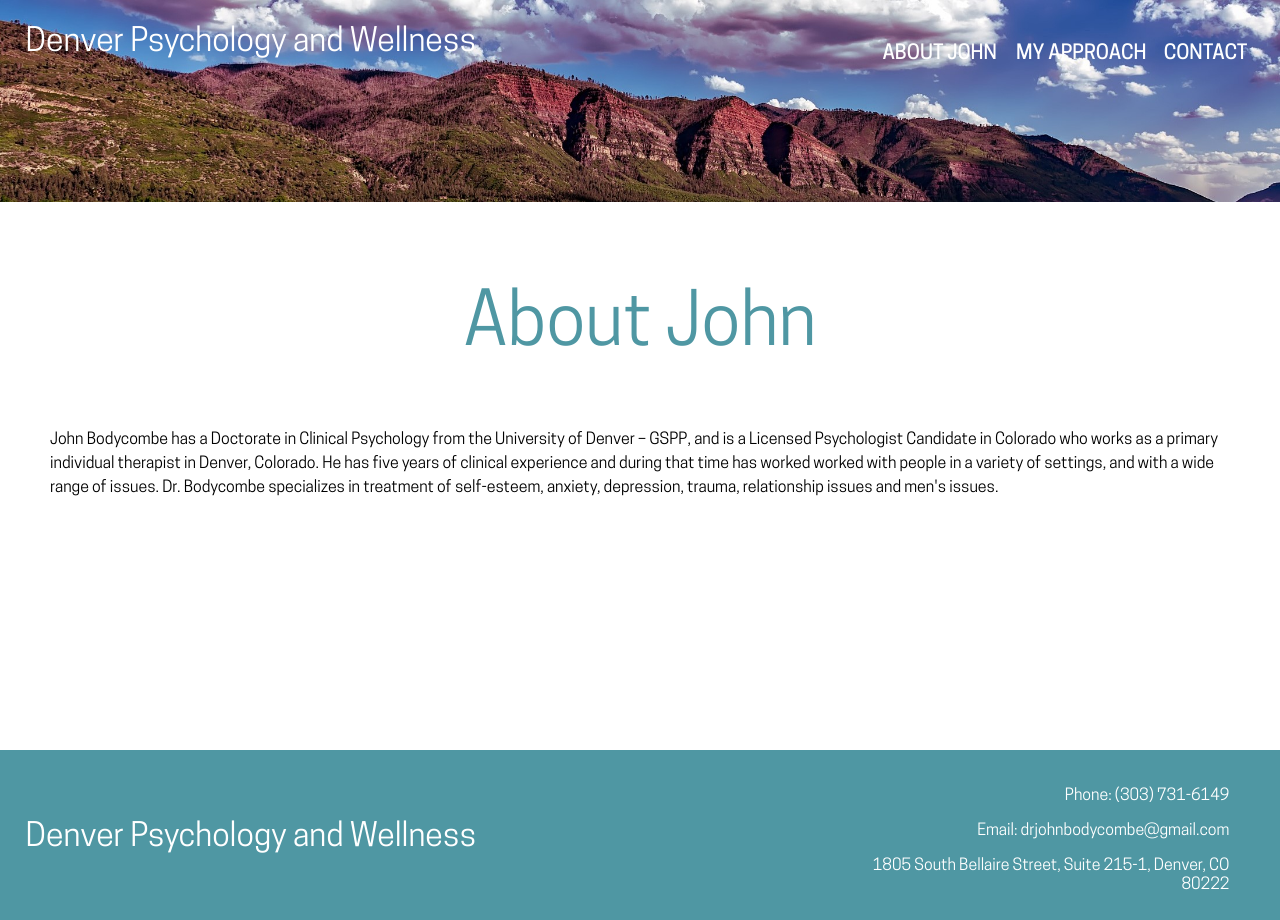
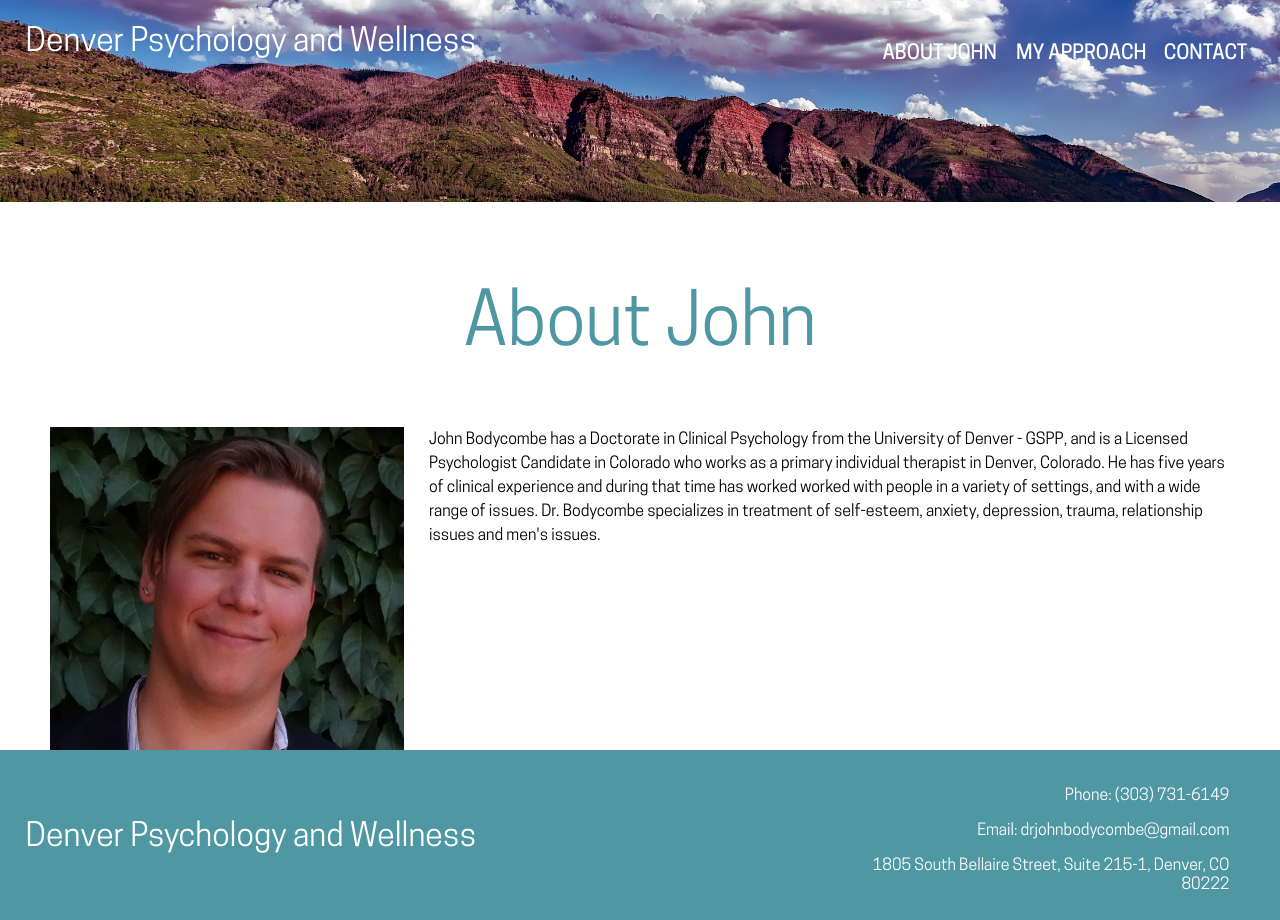
Before and after one commit to prodmage/denverpsychologyandwellness.com, a Jekyll site: the page built from about/index.html, in a window 1280 px wide. Built offline with Jekyll 4.4.1, drawn with Linux system fonts in a browser that asks for light colours; nearby versions of some CDN libraries.

Commit message:
Added headshot and office shots.... maybe

```diff
--- a/about/index.html
+++ b/about/index.html
@@ -7,6 +7,6 @@ banner_url: images/red-mountains-banner.jpg
 	<h2>About John</h2>
 </div>
 <section class="about-content">
-<p>John Bodycombe has a Doctorate in Clinical Psychology from the University of Denver – GSPP, and is a Licensed Psychologist Candidate in Colorado who works as a primary individual therapist in Denver, Colorado. He has five years of clinical experience and during that time has worked worked with people in a variety of settings, and with a wide range of issues. Dr. Bodycombe specializes in treatment of self-esteem, anxiety, depression, trauma, relationship issues and men's issues.</p>
-
+<img src="/images/john-headshot.jpg" class="left about-me-img">
+<p>John Bodycombe has a Doctorate in Clinical Psychology from the University of Denver - GSPP, and is a Licensed Psychologist Candidate in Colorado who works as a primary individual therapist in Denver, Colorado. He has five years of clinical experience and during that time has worked worked with people in a variety of settings, and with a wide range of issues. Dr. Bodycombe specializes in treatment of self-esteem, anxiety, depression, trauma, relationship issues and men's issues.</p>
 </section>
```
Also changed, not shown: images/IMG_8451.jpg (added), images/john-headshot.jpg (added), images/office-couch.jpg (added), 1 other file.
